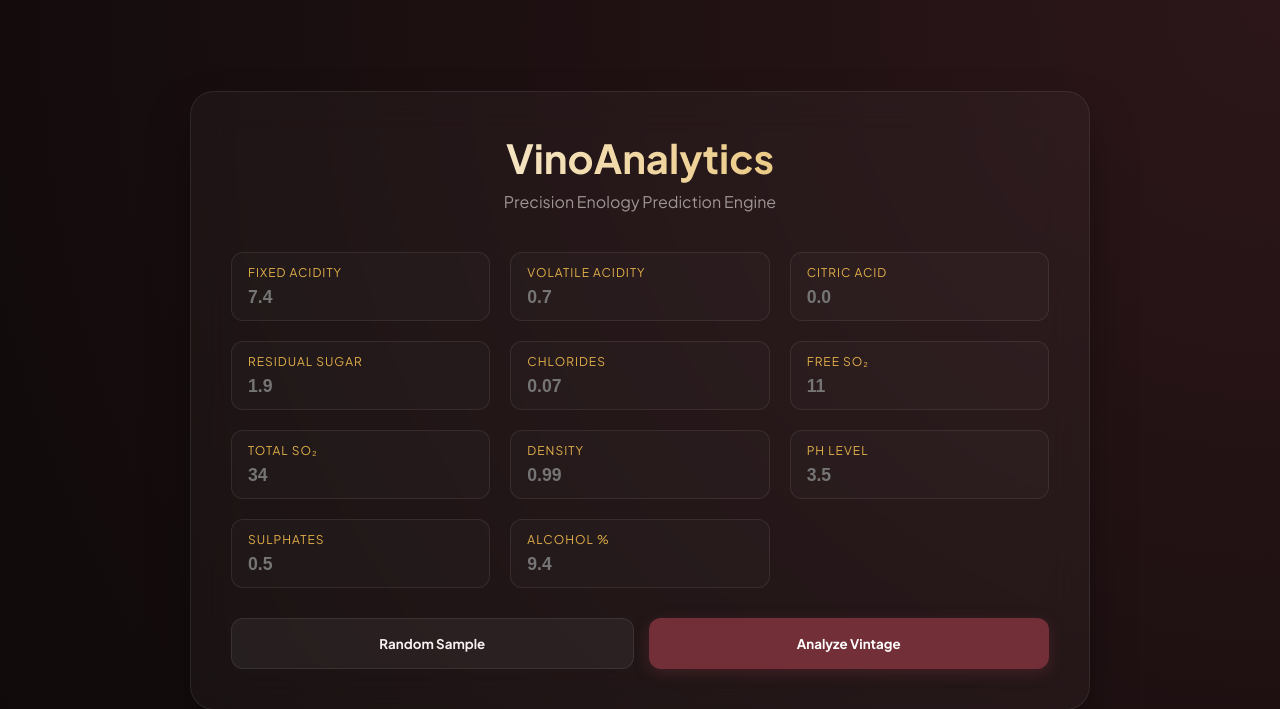
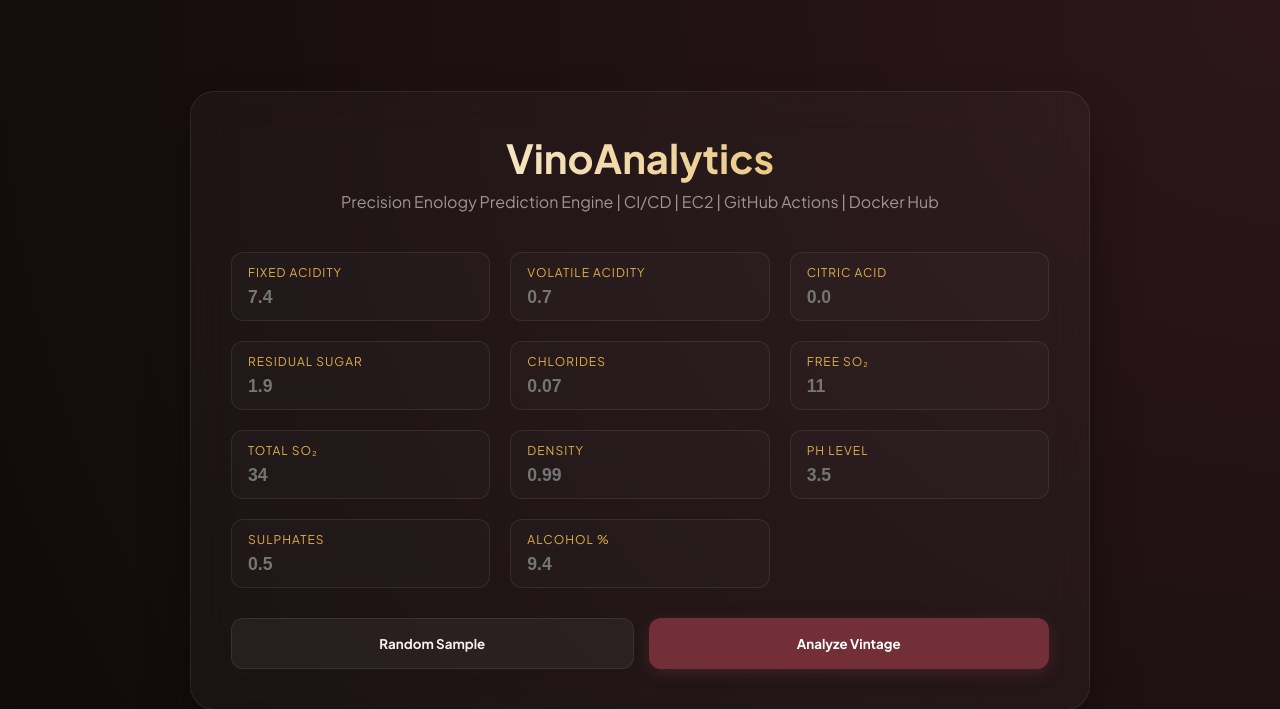
Before and after one commit to ZeroCipherX/production-grade-wine-predictor, a Flask app: page / in a window 1280 px wide. Shown: the top 709 px of the page. Run offline with Flask 3, Linux system fonts and the light colour scheme.

Commit message:
style: update subtitle to verify CI/CD pipeline success

```diff
--- a/templates/index.html
+++ b/templates/index.html
@@ -144,7 +144,7 @@
 <div class="container">
     <header>
         <h1>VinoAnalytics</h1>
-        <p class="subtitle">Precision Enology Prediction Engine</p>
+        <p class="subtitle">Precision Enology Prediction Engine | CI/CD | EC2 | GitHub Actions | Docker Hub</p>
     </header>
 
     <form action="/predict" method="post">
```
Also changed, not shown: .github/workflows/main.yaml, 1 other file.
